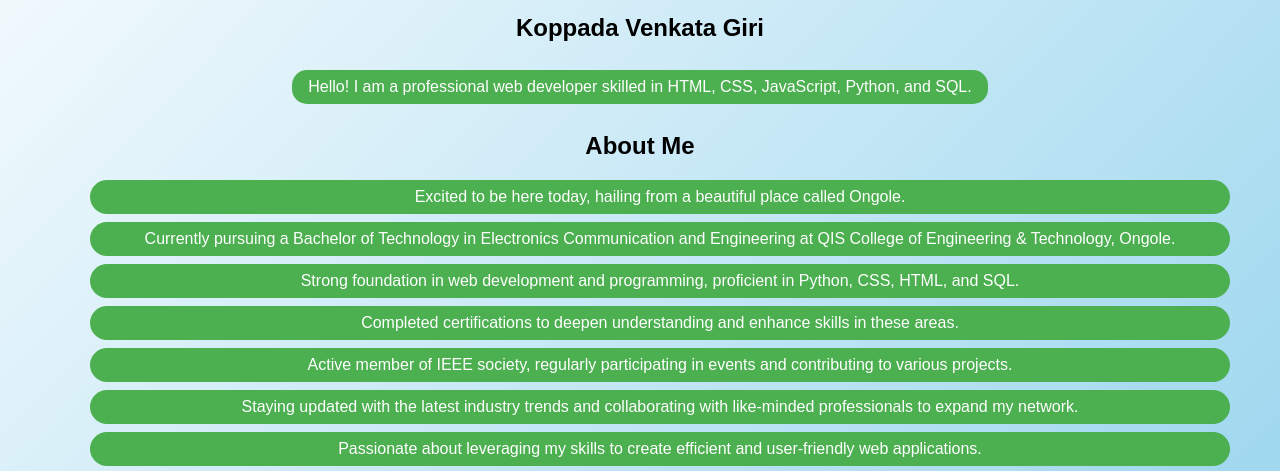
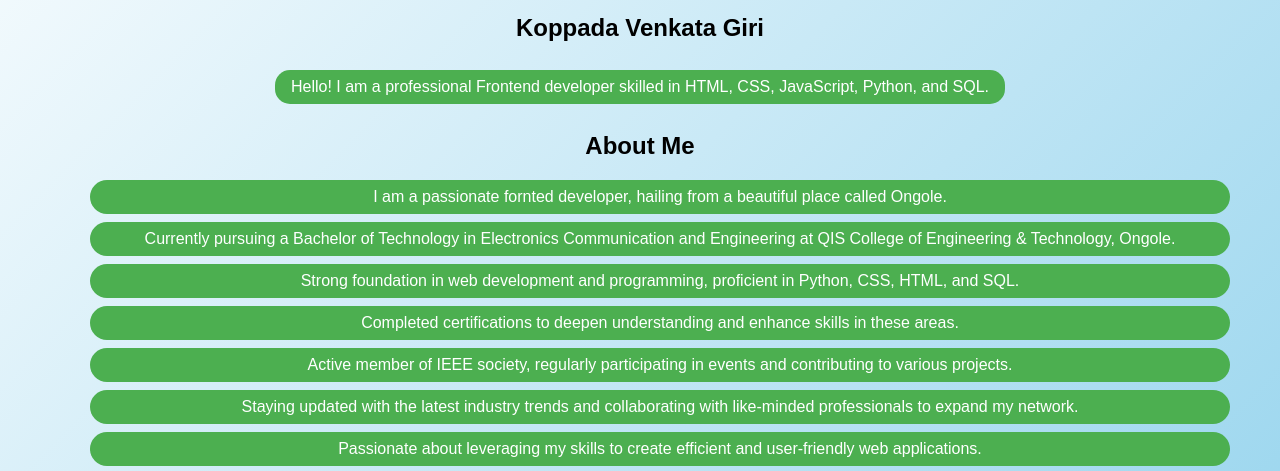
Before and after one commit to venkatagirikoppada/myportfolio, a plain HTML site: page index.html in a window 1280 px wide. Shown: the part 312-783 px from the top of the page. Drawn offline with Linux system fonts and the light colour scheme.

Commit message:
Update index.html

```diff
--- a/index.html
+++ b/index.html
@@ -210,11 +210,11 @@
             </div>
             <div class="profile-text">
                 <h1>Koppada Venkata Giri</h1>
-                <p>Hello! I am a professional web developer skilled in HTML, CSS, JavaScript, Python, and SQL.</p>
+                <p>Hello! I am a professional Frontend developer skilled in HTML, CSS, JavaScript, Python, and SQL.</p>
 				<section id="about">
 					 <h2>About Me</h2>
 					<ul>
-						<li>Excited to be here today, hailing from a beautiful place called Ongole.</li>
+						<li>I am a passionate fornted developer, hailing from a beautiful place called Ongole.</li>
 						<li>Currently pursuing a Bachelor of Technology in Electronics Communication and Engineering at QIS College of Engineering & Technology, Ongole.</li>
 						<li>Strong foundation in web development and programming, proficient in Python, CSS, HTML, and SQL.</li>
 						<li>Completed certifications to deepen understanding and enhance skills in these areas.</li>
@@ -250,7 +250,7 @@
     <script >
         // Example: Add a simple alert when the page loads
         window.onload = function() {
-            alert("Welcome to my portfolio website!");
+            alert("Welcome to my portfolio !");
         };
     </script>
 </body>
```
